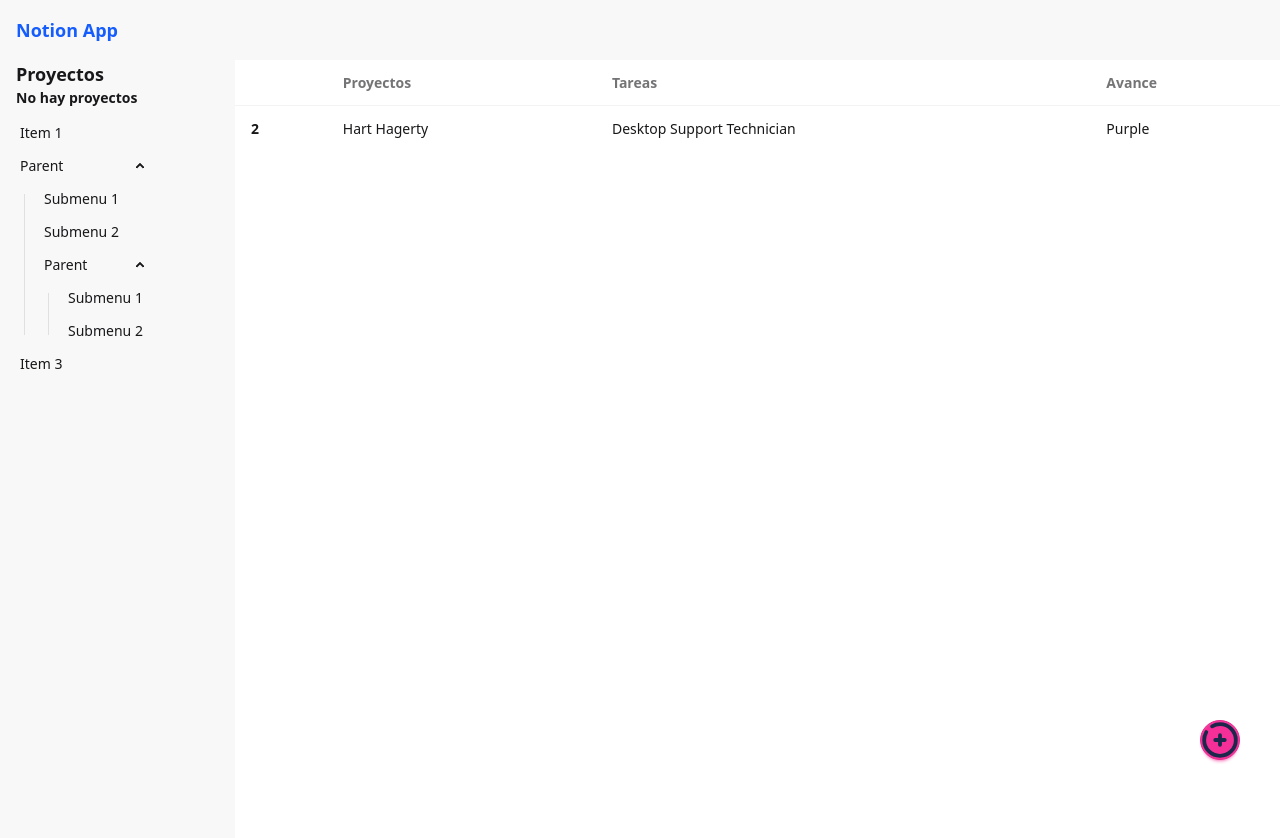
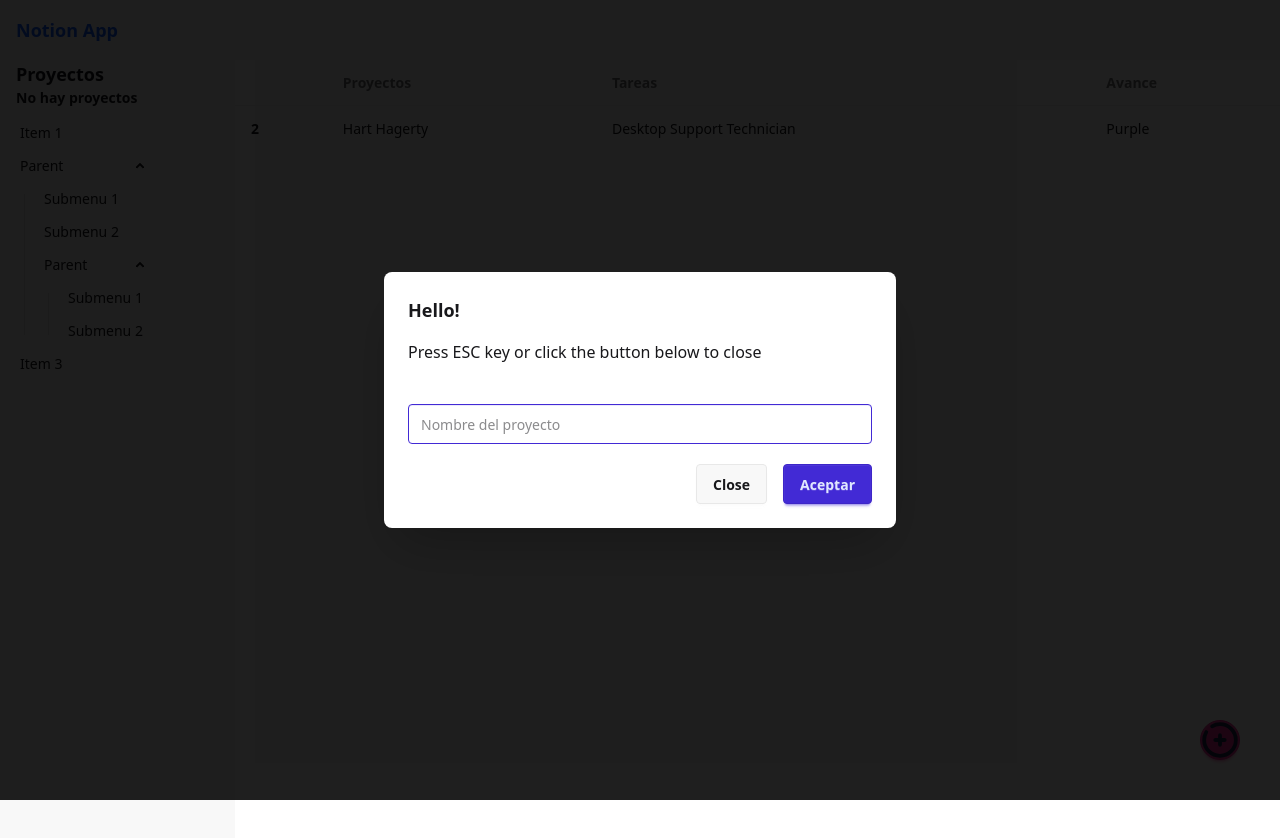
Before and after one commit to abertod/project-app, a Vue app: page /projects in a window 1280 px wide. Shown: the top 838 px of the page. Built offline with nearby package versions, Linux system fonts and the light colour scheme.

Commit message:
Ventana modal con input

```diff
--- /dev/null
+++ b/src/modulorum/commune/components/InputModal.vue
@@ -0,0 +1,50 @@
+<template>
+  <dialog id="my_modal_1" class="modal" :open="true">
+    <div class="modal-box">
+      <h3 class="text-lg font-bold">Hello!</h3>
+      <p class="py-4">Press ESC key or click the button below to close</p>
+      <div class="modal-action flex flex-col">
+        <form method="dialog" @submit.prevent="submitValorem">
+          <input
+            type="text"
+            placeholder="Nombre del proyecto"
+            class="input input-bordered w-full flex input-primary"
+            v-model="inputValorem"
+          />
+          <div class="flex justify-end mt-5">
+            <button class="btn">Close</button>
+            <button type="submit" class="btn btn-primary ml-4">Aceptar</button>
+          </div>
+          <!-- if there is a button in form, it will close the modal -->
+        </form>
+      </div>
+    </div>
+  </dialog>
+
+  <div class="fixed top-0 w-screen h-screen z-10 bg-black opacity-80"></div>
+</template>
+
+<script lang="ts" setup>
+import { ref } from 'vue';
+
+interface Props {
+  aperta: boolean;
+}
+
+const emissiones = defineEmits<{
+  claudere: [void];
+  valorem: [text: string];
+}>();
+
+const inputValorem = ref('');
+
+const submitValorem = () => {
+  console.log({ valorem: inputValorem.value });
+  if (!inputValorem.value) {
+    return;
+  }
+  emissiones('valorem', inputValorem.value.trim());
+  emissiones('claudere');
+  inputValorem.value = '';
+};
+</script>
--- a/src/modulorum/projects/views/ProjectsView.vue
+++ b/src/modulorum/projects/views/ProjectsView.vue
@@ -35,6 +35,8 @@
       </tbody>
     </table>
   </div>
+  <InputModal />
+
   <fab-button @click="() => console.log('cliked')">
     <AddCircle />
   </fab-button>
@@ -43,5 +45,6 @@
 
 <script lang="ts" setup>
 import FabButton from '@/modulorum/commune/components/FabButton.vue';
+import InputModal from '@/modulorum/commune/components/InputModal.vue';
 import AddCircle from '@/modulorum/commune/icons/AddCircle.vue';
 </script>
```
